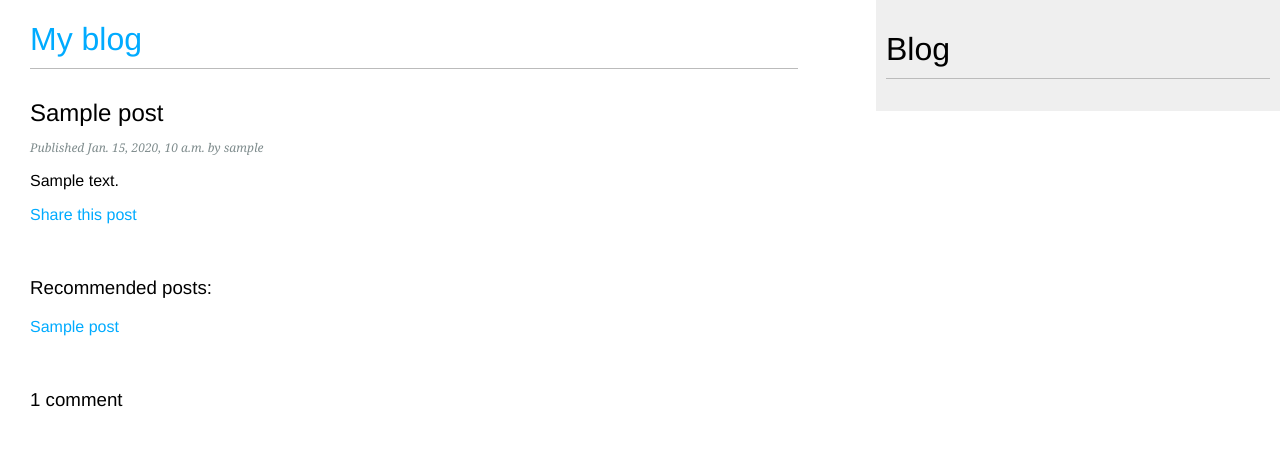
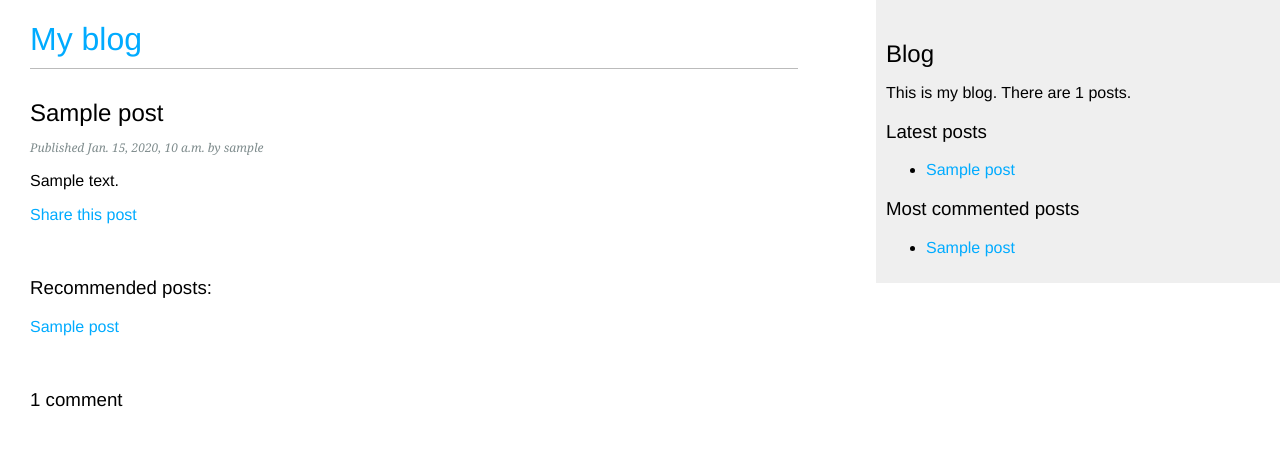
Before and after one commit to viktorkislyak1996/Blog, a Django app: template blog/templates/blog/post/post_detail.html in a window 1280 px wide. Shown: the top 451 px of the page. Run offline with Django 4.2, Linux system fonts and the light colour scheme; tables that the repository leaves empty hold one stand-in row (values such as "Sample post"); the template is opened without the code that fills it: values that come from a table or form of the project are taken from there, most other values are stand-ins (such as "Sample title", 1, 10 or a date in 2020).

Commit message:
Add custom tags, filters and sitemaps

```diff
--- a/blog/templates/blog/base.html
+++ b/blog/templates/blog/base.html
@@ -1,3 +1,4 @@
+{% load blog_tags %}
 {% load static %}
 <!DOCTYPE html>
 <html lang="en">
@@ -12,7 +13,20 @@
         {% block body %}{% endblock %}
     </div>
     <div id="sidebar">
-        <h1>Blog</h1>
+        <h2>Blog</h2>
+        <p>This is my blog. There are {% total_posts %} posts.</p>
+
+        <h3>Latest posts</h3>
+        {% show_latest_posts 3 %}
+
+        <h3>Most commented posts</h3>
+        {% get_most_commented_posts 3 as most_commented_posts %}
+        <ul>
+            {% for post in most_commented_posts %}
+                <li><a href="{{ post.get_absolute_url }}">{{ post.title }}</a></li>
+            {% endfor %}
+        </ul>
+
     </div>
 </body>
 </html>
--- /dev/null
+++ b/blog/templates/blog/post/latest_posts.html
@@ -0,0 +1,5 @@
+<ul>
+  {% for post in latest_posts %}
+    <li><a href="{{ post.get_absolute_url }}">{{ post.title }}</a></li>
+  {% endfor %}
+</ul>
--- a/blog/templates/blog/post/post_detail.html
+++ b/blog/templates/blog/post/post_detail.html
@@ -1,18 +1,19 @@
 {% extends 'blog/base.html' %}
+{% load blog_tags %}
 
 {% block title %}{{ post.title }}{% endblock %}
 
 {% block body %}
     <h2>{{ post.title }}</h2>
     <p class="date">Published {{ post.publish }} by {{ post.author }}</p>
-    {{ post.body|linebreaks }}
+    {{ post.body|markdown }}
     <p>
     <a href="{% url 'blog:post_share' post.id %}">Share this post</a>
     </p><br>
     <h3>Recommended posts:</h3>
     {% for post in similar_posts %}
         <a href="{{ post.get_absolute_url }}">
-            {{ post.title|linebreaks }}
+            {{ post.title|markdown }}
         </a>
     {% endfor %}
     <br>
--- a/blog/templates/blog/post/post_list.html
+++ b/blog/templates/blog/post/post_list.html
@@ -1,4 +1,5 @@
 {% extends 'blog/base.html' %}
+{% load blog_tags %}
 
 {% block title %}Blog{% endblock %}
 
@@ -22,7 +23,8 @@
             {% endfor %}
         </p>
         <p class="date">Published: {{ post.publish }} by {{ post.author }}</p>
-        {{ post.body|truncatewords:30|linebreaks }}
+        {# {{ post.body|truncatewords:30|linebreaks }} #}
+        {{ post.body|markdown|truncatewords_html:30 }}
     {% endfor %}
     {% include 'blog/pagination.html' %}
 {% endblock %}
--- /dev/null
+++ b/blog/templatetags/blog_tags.py
@@ -0,0 +1,25 @@
+from django import template
+from blog.models import Post
+from django.db.models import Count
+from django.utils.safestring import mark_safe
+import markdown
+
+
+register = template.Library()
+
+@register.simple_tag
+def total_posts():
+    return Post.published.count()
+
+@register.simple_tag
+def get_most_commented_posts(count=5):
+    return Post.published.annotate(total_comments=Count('comments')).order_by('-total_comments')[:count]
+
+@register.inclusion_tag('blog/post/latest_posts.html')
+def show_latest_posts(count=5):
+    latest_posts = Post.published.order_by('-publish')[:count]
+    return {'latest_posts': latest_posts}
+
+@register.filter(name='markdown')
+def markdown_format(text):
+    return mark_safe(markdown.markdown(text))
--- a/ecommerce_store/urls.py
+++ b/ecommerce_store/urls.py
@@ -17,9 +17,12 @@ from django.conf import settings
 from django.conf.urls.static import static
 from django.contrib import admin
 from django.urls import path, include
-
+from django.contrib.sitemaps.views import sitemap
+from blog.sitemaps import PostSitemap
+sitemaps = {'posts': PostSitemap}
 
 urlpatterns = [
     path('admin/', admin.site.urls),
     path('blog/', include('blog.urls', namespace='blog')),
-]+ static(settings.STATIC_URL, document_root=settings.STATIC_ROOT)
+    path('sitemap.xml', sitemap, {'sitemaps': sitemaps}, name='django.contrib.sitemaps.views.sitemap')
+] + static(settings.STATIC_URL, document_root=settings.STATIC_ROOT)
```
Also changed, not shown: blog/sitemaps.py (added, +13 -0 lines), ecommerce_store/settings.py (+18 -7 lines), blog/templatetags/__init__.py (added).
